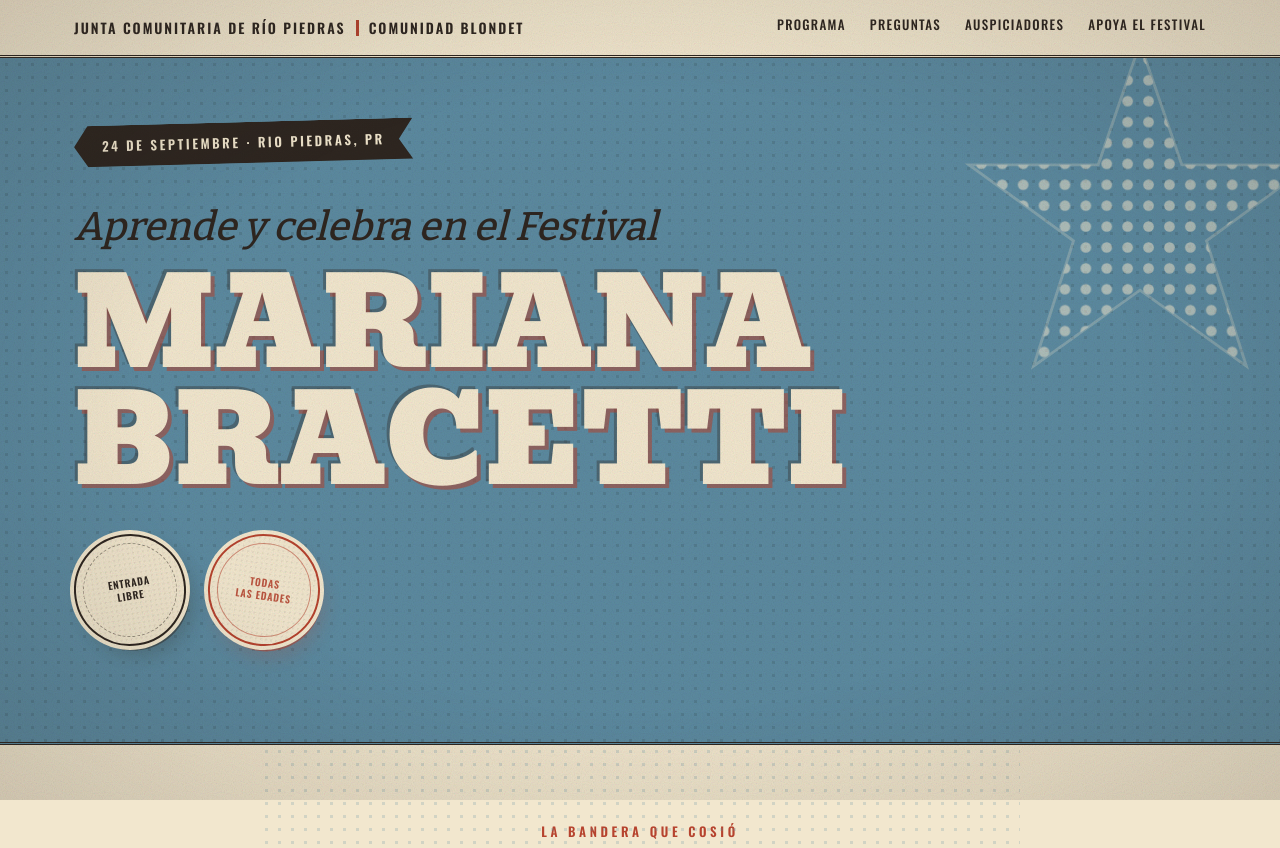
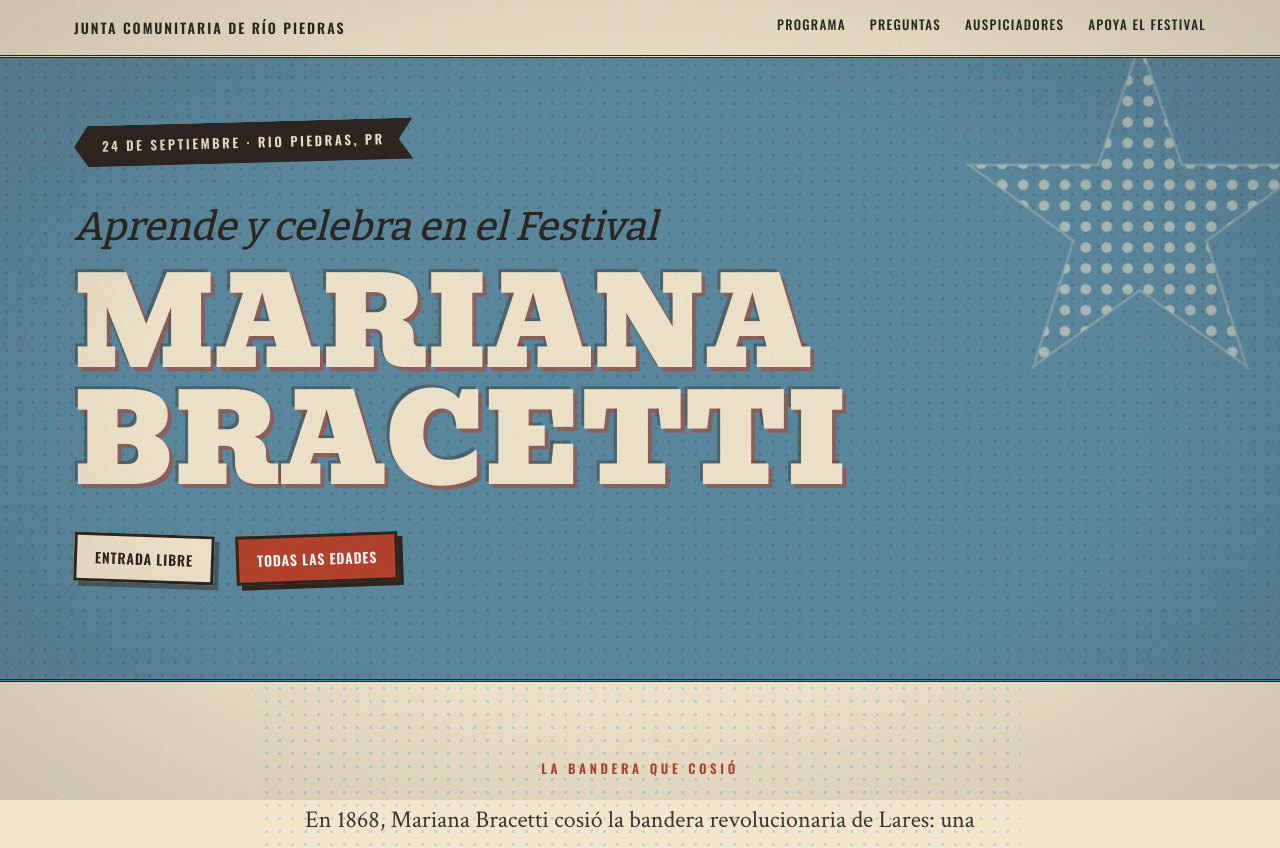
Before and after one commit to JonelEM/festival-mb, a Next.js app: page /vintage in a window 1280 px wide. Shown: the top 848 px of the page. Built offline with nearby package versions, Linux system fonts and the light colour scheme.

Commit message:
design updates

```diff
--- a/src/components/bright-hero.tsx
+++ b/src/components/bright-hero.tsx
@@ -1,3 +1,6 @@
+import { HeroBadges } from "@/components/hero-badges";
+import { HeroTitle } from "@/components/hero-title";
+
 export function BrightHero() {
   return (
     <section className="hero dots">
@@ -26,29 +29,10 @@ export function BrightHero() {
 
       <div className="hero-inner">
         <span className="eyebrow">24 de septiembre · Rio Piedras, PR</span>
-        <span className="festival-script">Aprende y celebra en el Festival</span>
-        <h1>
-          Mariana
-          <br />
-          <span className="accent" data-text="Bracetti">
-            Bracetti
-          </span>
-        </h1>
+        <span className="festival-script">Te invitamos a celebrar</span>
+        <HeroTitle />
         <div className="hero-meta">
-          <span className="seal">
-            <span>
-              Entrada
-              <br />
-              libre
-            </span>
-          </span>
-          <span className="seal red">
-            <span>
-              Todas
-              <br />
-              las edades
-            </span>
-          </span>
+          <HeroBadges />
         </div>
       </div>
     </section>
--- a/src/components/festival-sections.tsx
+++ b/src/components/festival-sections.tsx
@@ -72,7 +72,7 @@ export function FestivalSections() {
           <div className="footer-mark">
             <span>Festival Mariana Bracetti</span>
           </div>
-          <p>Organizado por La Serigráfica, Comunidad Blondet y Democracia Socialista.</p>
+          <p>Organizado por La Comunidad Blondet</p>
         </div>
       </footer>
     </>
--- /dev/null
+++ b/src/components/hero-badges.tsx
@@ -0,0 +1,31 @@
+import { HERO_BADGE_STYLE } from "@/lib/hero-badge-style";
+
+export function HeroBadges() {
+  if (HERO_BADGE_STYLE === "stamp") {
+    return (
+      <>
+        <span className="stamp">Entrada libre</span>
+        <span className="stamp red">Todas las edades</span>
+      </>
+    );
+  }
+
+  return (
+    <>
+      <span className="seal">
+        <span>
+          Entrada
+          <br />
+          libre
+        </span>
+      </span>
+      <span className="seal red">
+        <span>
+          Todas
+          <br />
+          las edades
+        </span>
+      </span>
+    </>
+  );
+}
--- /dev/null
+++ b/src/components/hero-title.tsx
@@ -0,0 +1,27 @@
+import { HERO_TITLE_STYLE } from "@/lib/hero-title-style";
+
+export function HeroTitle() {
+  const isOutlined = HERO_TITLE_STYLE === "outlined";
+
+  return (
+    <h1 className={isOutlined ? "title-outlined" : undefined}>
+      {isOutlined ? (
+        <>
+          Festival
+          <br />
+          Mariana
+          <br />
+          Bracetti
+        </>
+      ) : (
+        <>
+          Mariana
+          <br />
+          <span className="accent" data-text="Bracetti">
+            Bracetti
+          </span>
+        </>
+      )}
+    </h1>
+  );
+}
--- a/src/components/site-header.tsx
+++ b/src/components/site-header.tsx
@@ -10,7 +10,7 @@ export function SiteHeader() {
     <header>
       <div className="header-inner">
         <div className="wordmark">
-          Junta comunitaria de Río Piedras <span className="divider" /> Comunidad Blondet
+          Junta comunitaria de Río Piedras
         </div>
         <nav>
           {navLinks.map((link) => (
--- a/src/components/vintage-hero.tsx
+++ b/src/components/vintage-hero.tsx
@@ -1,3 +1,5 @@
+import { HeroBadges } from "@/components/hero-badges";
+
 export function VintageHero() {
   return (
     <section className="hero dots">
@@ -33,20 +35,7 @@ export function VintageHero() {
           Bracetti
         </h1>
         <div className="hero-meta">
-          <span className="seal">
-            <span>
-              Entrada
-              <br />
-              libre
-            </span>
-          </span>
-          <span className="seal red">
-            <span>
-              Todas
-              <br />
-              las edades
-            </span>
-          </span>
+          <HeroBadges />
         </div>
       </div>
     </section>
--- /dev/null
+++ b/src/lib/hero-badge-style.ts
@@ -0,0 +1,2 @@
+/** Switch between "seal" (circles) and "stamp" (rectangles) for hero badges */
+export const HERO_BADGE_STYLE = "stamp" as "seal" | "stamp";
--- /dev/null
+++ b/src/lib/hero-title-style.ts
@@ -0,0 +1,2 @@
+/** Switch between "shadow" (red offset on Bracetti) and "outlined" (white fill, red letter border) */
+export const HERO_TITLE_STYLE = "shadow" as "outlined" | "shadow";
--- a/src/styles/festival-vintage.css
+++ b/src/styles/festival-vintage.css
@@ -258,6 +258,29 @@
 .theme-vintage .seal.red span {
   display: block;
   opacity: 0.88;
+}
+
+.theme-vintage .stamp {
+  display: inline-block;
+  border: 3px solid var(--ink);
+  background: var(--paper);
+  color: var(--ink);
+  font-family: var(--font-oswald), "Oswald", sans-serif;
+  font-weight: 600;
+  text-transform: uppercase;
+  letter-spacing: 0.06em;
+  font-size: 14px;
+  padding: 10px 18px;
+  transform: rotate(2deg);
+  box-shadow: 5px 5px 0 rgba(46, 38, 32, 0.45);
+}
+
+.theme-vintage .stamp.red {
+  background: var(--red);
+  color: #fff;
+  border-color: var(--ink);
+  transform: rotate(-2deg);
+  box-shadow: 5px 5px 0 var(--ink);
 }
 
 .theme-vintage .star-burst {
```
Also changed, not shown: src/styles/festival.css (+40 -0 lines).
